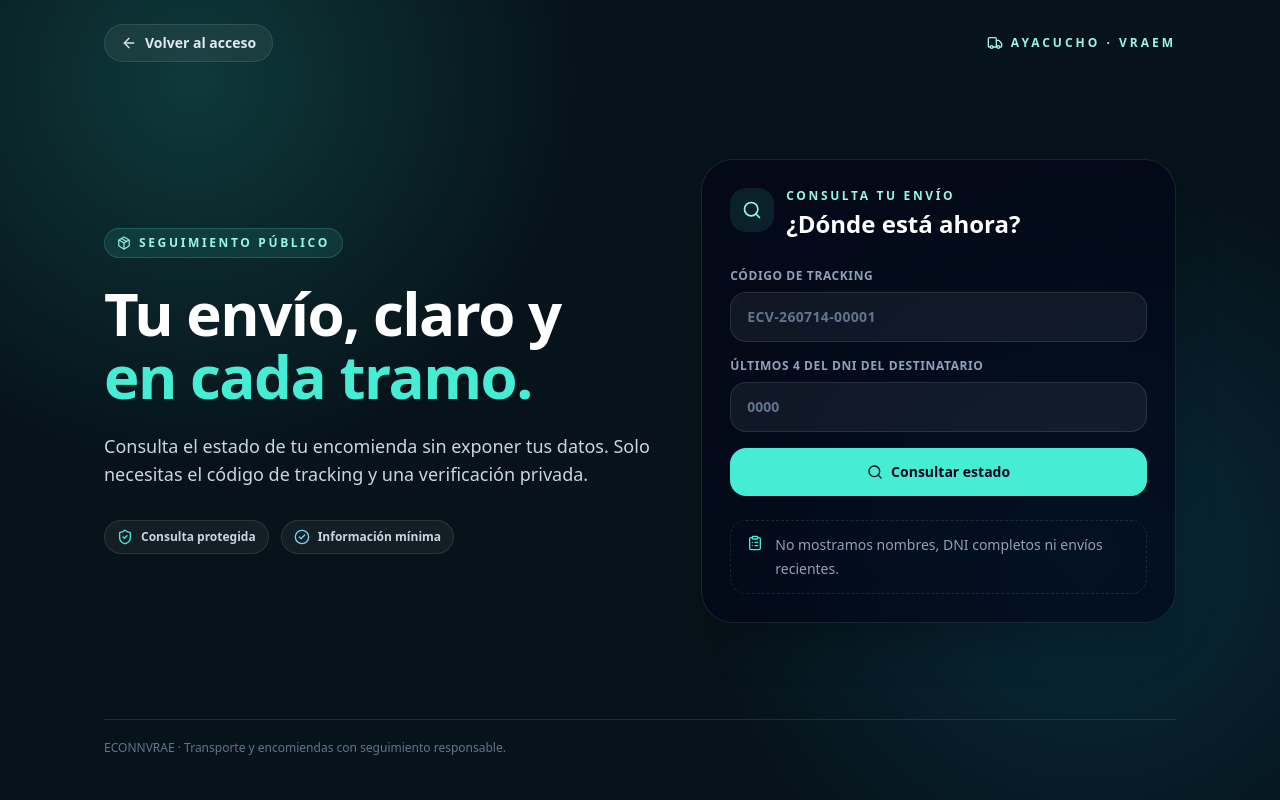
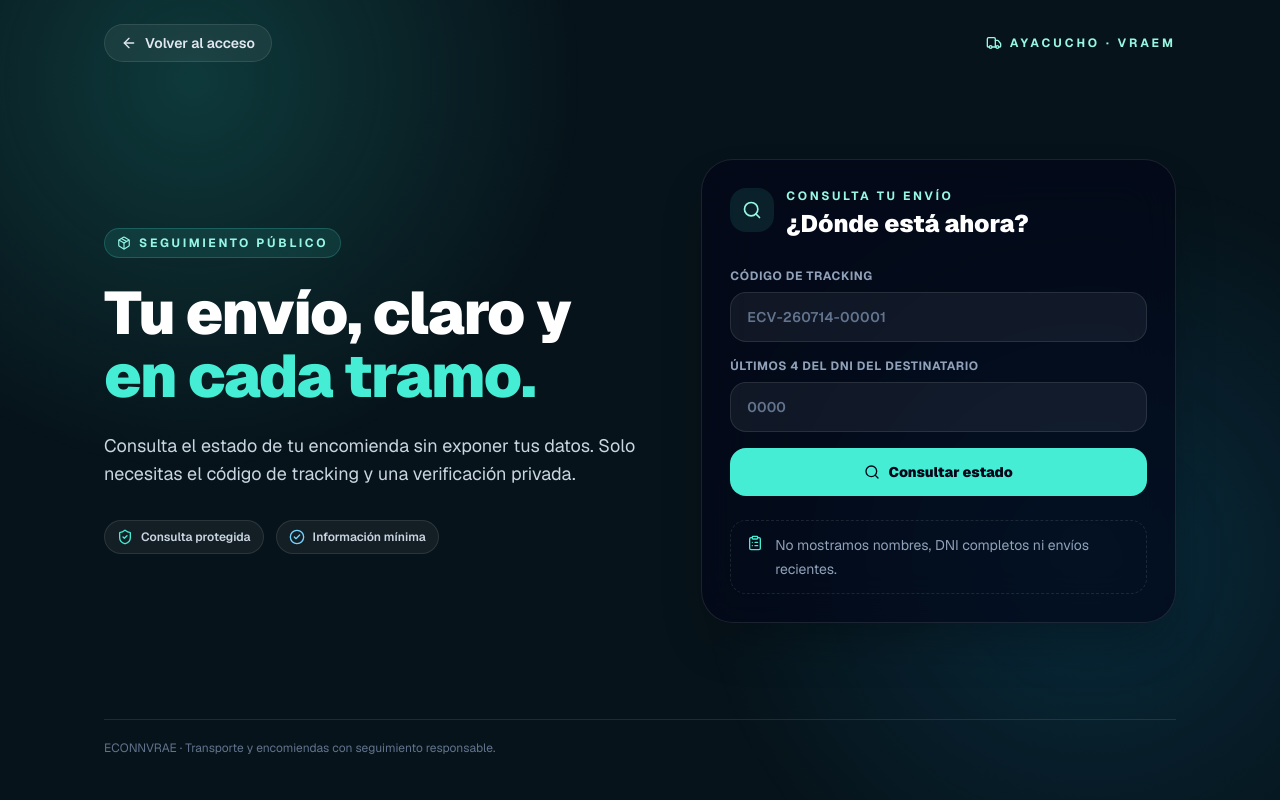
Before and after one commit to Grimes6-6-6/Sistema_de_econnvraen, a Next.js app: page /public in a window 1280 px wide. Built offline with nearby package versions, Linux system fonts and the light colour scheme; no server answers.

Commit message:
fix: wrap body styles in @layer base so dark bg works in Tailwind v4, fix font var, add missing animations

```diff
--- a/src/app/globals.css
+++ b/src/app/globals.css
@@ -15,22 +15,28 @@
 }
 
 :root {
-  --background: #f8fafc; /* slate-50 */
-  --foreground: #0f172a; /* slate-900 */
+  --background: #f8fafc;
+  --foreground: #0f172a;
   --card: #ffffff;
   --card-foreground: #0f172a;
-  --border: #e2e8f0; /* slate-200 */
+  --border: #e2e8f0;
   --sidebar-bg: #ffffff;
   --sidebar-border: #e2e8f0;
 }
 
+/* ============================================================
+   BASE STYLES — wrapped in @layer base so Tailwind utilities
+   (bg-[#090d16] etc.) can override them properly in v4
+   ============================================================ */
+@layer base {
   body {
     background-color: var(--background);
     color: var(--foreground);
-  font-family: var(--font-sans), system-ui, sans-serif;
+    font-family: var(--font-geist-sans), system-ui, sans-serif;
     min-height: 100vh;
     position: relative;
     -webkit-font-smoothing: antialiased;
+  }
 }
 
 /* Print styles */
@@ -51,13 +57,14 @@ body {
   }
 }
 
-/* Base SaaS UI Classes */
-
+/* ============================
+   BASE SaaS UI CLASSES
+   ============================ */
 .saas-card {
   background-color: var(--card);
   color: var(--card-foreground);
   border: 1px solid var(--border);
-  border-radius: 0.75rem; /* xl */
+  border-radius: 0.75rem;
   box-shadow: var(--shadow-card);
   transition: all 0.2s ease-in-out;
 }
@@ -82,7 +89,7 @@ body {
 }
 
 .saas-input::placeholder {
-  color: #94a3b8; /* slate-400 */
+  color: #94a3b8;
 }
 
 /* Buttons */
@@ -111,10 +118,10 @@ body {
 }
 
 .btn-secondary:hover {
-  background-color: #f1f5f9; /* slate-100 */
+  background-color: #f1f5f9;
 }
 
-/* Custom Scrollbars for SaaS */
+/* Custom Scrollbars */
 ::-webkit-scrollbar {
   width: 8px;
   height: 8px;
@@ -125,12 +132,12 @@ body {
 }
 
 ::-webkit-scrollbar-thumb {
-  background: #cbd5e1; /* slate-300 */
+  background: #cbd5e1;
   border-radius: 4px;
 }
 
 ::-webkit-scrollbar-thumb:hover {
-  background: #94a3b8; /* slate-400 */
+  background: #94a3b8;
 }
 
 /* ============================
@@ -215,6 +222,15 @@ body {
   animation: fade-in 0.35s ease-out both;
 }
 
+@keyframes slide-in-left {
+  from { opacity: 0; transform: translateX(-16px); }
+  to   { opacity: 1; transform: translateX(0); }
+}
+
+.animate-slide-in-left {
+  animation: slide-in-left 0.3s ease-out both;
+}
+
 /* ============================
    PREMIUM SHADOWS
    ============================ */
```
Lines whose indentation alone changed are shown as unchanged.
